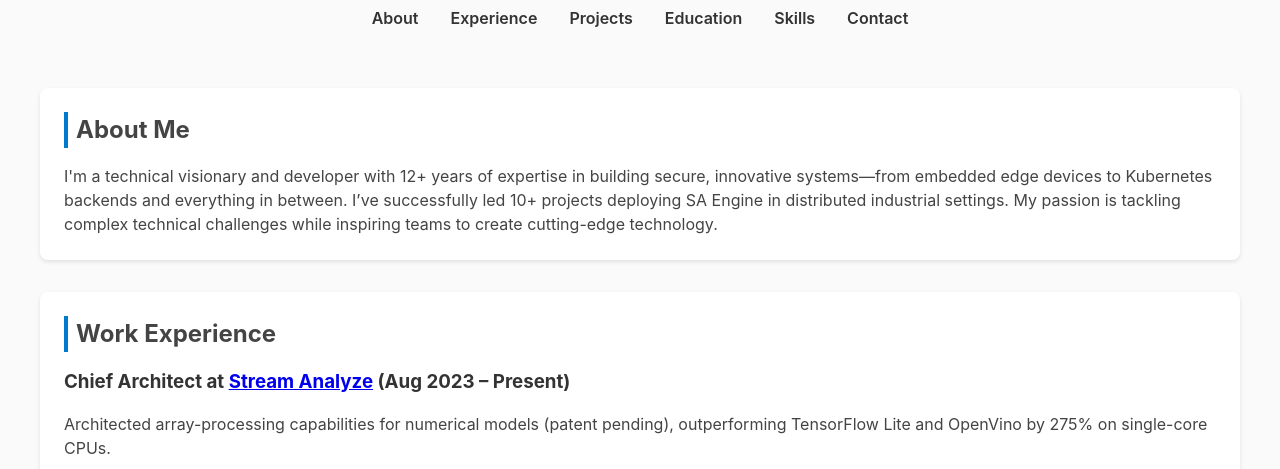
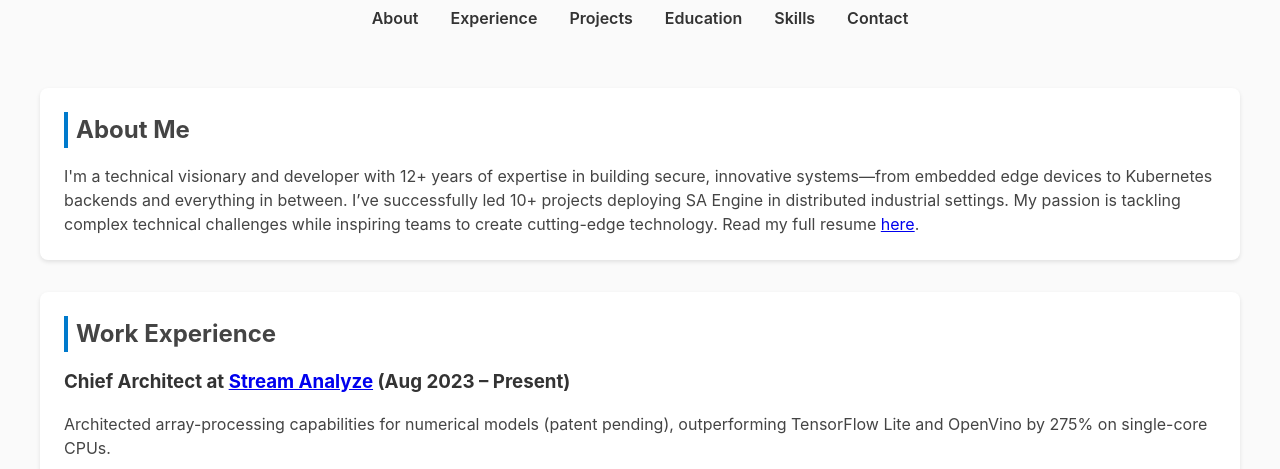
Before and after one commit to johanrisch/johanrisch.github.io, a plain HTML site: page index.html in a window 1280 px wide. Shown: the part 320-789 px from the top of the page. Drawn offline with Linux system fonts and the light colour scheme.

Commit message:
Added link to full resumé

```diff
--- a/index.html
+++ b/index.html
@@ -157,7 +157,7 @@
       I'm a technical visionary and developer with 12+ years of expertise in building secure, innovative systems—from
       embedded edge devices to Kubernetes backends and everything in between. I’ve successfully led 10+ projects
       deploying SA Engine in distributed industrial settings. My passion is tackling complex technical challenges
-      while inspiring teams to create cutting-edge technology.
+      while inspiring teams to create cutting-edge technology. Read my full resume <a href="https://registry.jsonresume.org/johanrisch?theme=elegant">here</a>.
     </p>
   </section>
 
```
